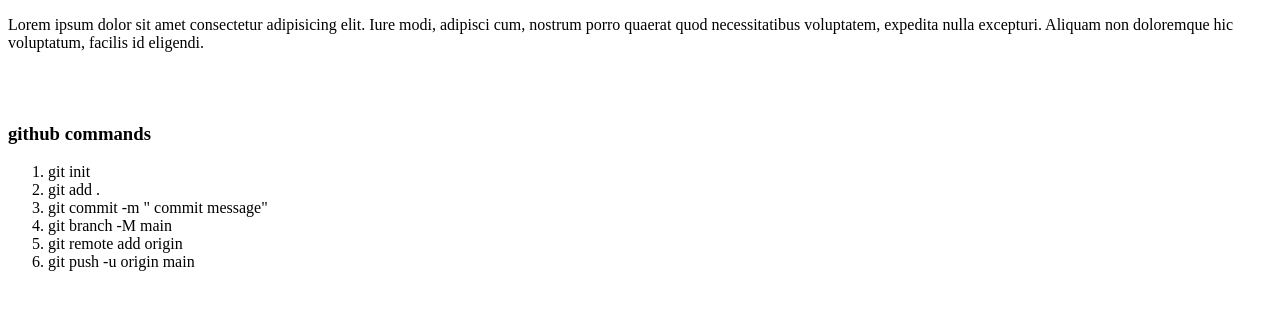
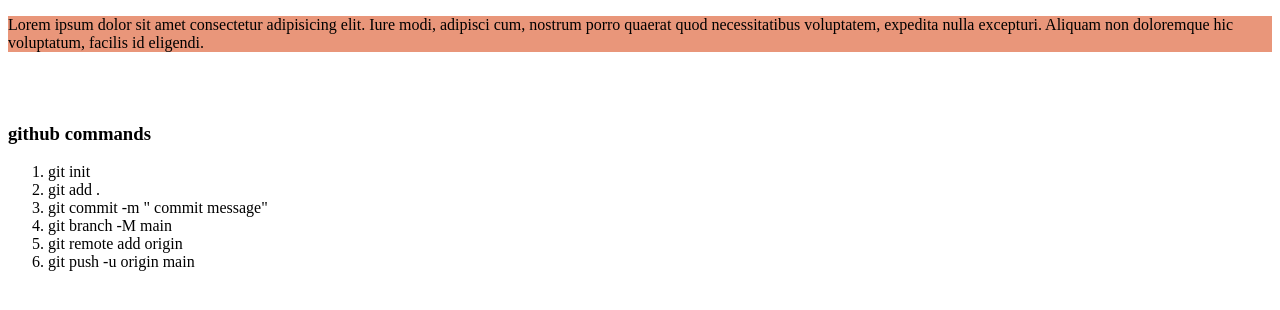
Before and after one commit to shawonvai25/extra-project, a plain HTML site: page index.html in a window 1280 px wide. Drawn offline with Linux system fonts and the light colour scheme.

Commit message:
style added

```diff
--- /dev/null
+++ b/index.css
@@ -0,0 +1,3 @@
+p {
+  background-color: darksalmon;
+}
--- a/index.html
+++ b/index.html
@@ -4,6 +4,7 @@
     <meta charset="UTF-8" />
     <meta name="viewport" content="width=device-width, initial-scale=1.0" />
     <title>Document</title>
+    <link rel="stylesheet" href="index.css" />
   </head>
   <body>
     <p>
```
